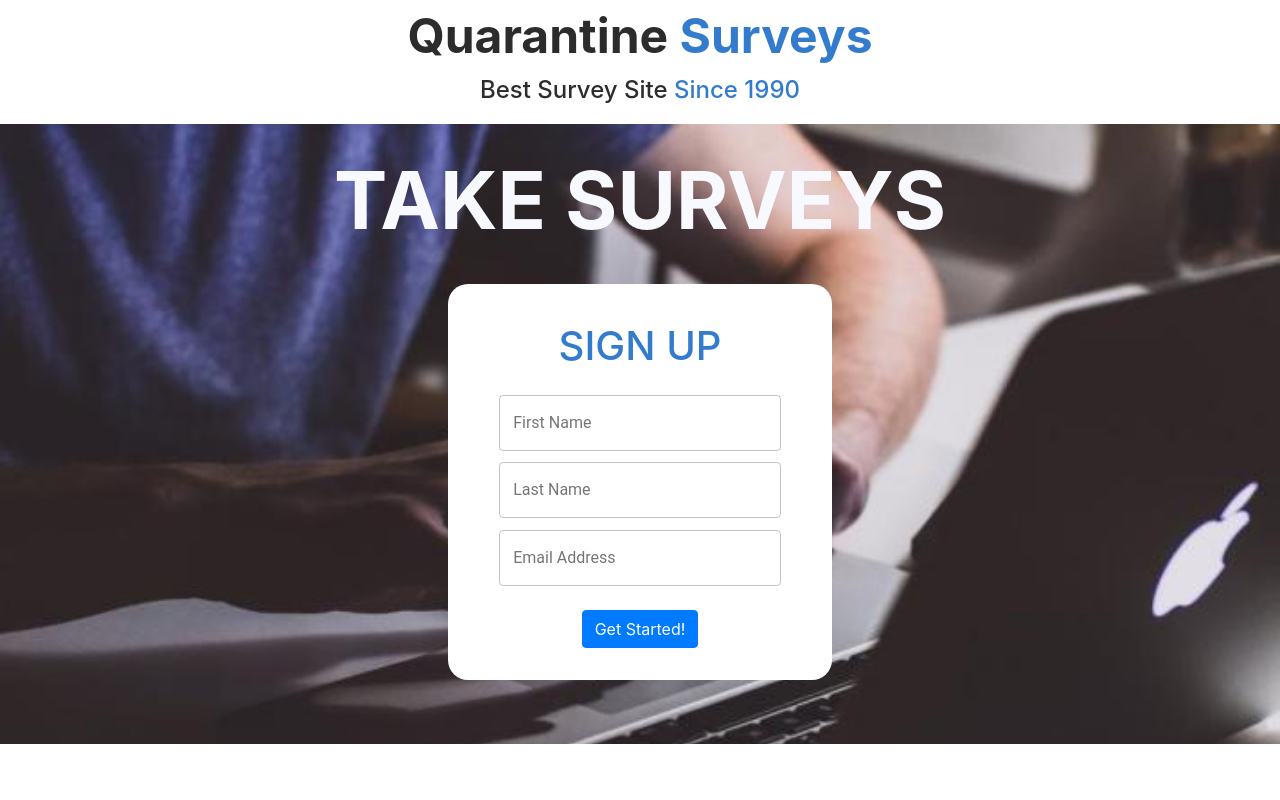
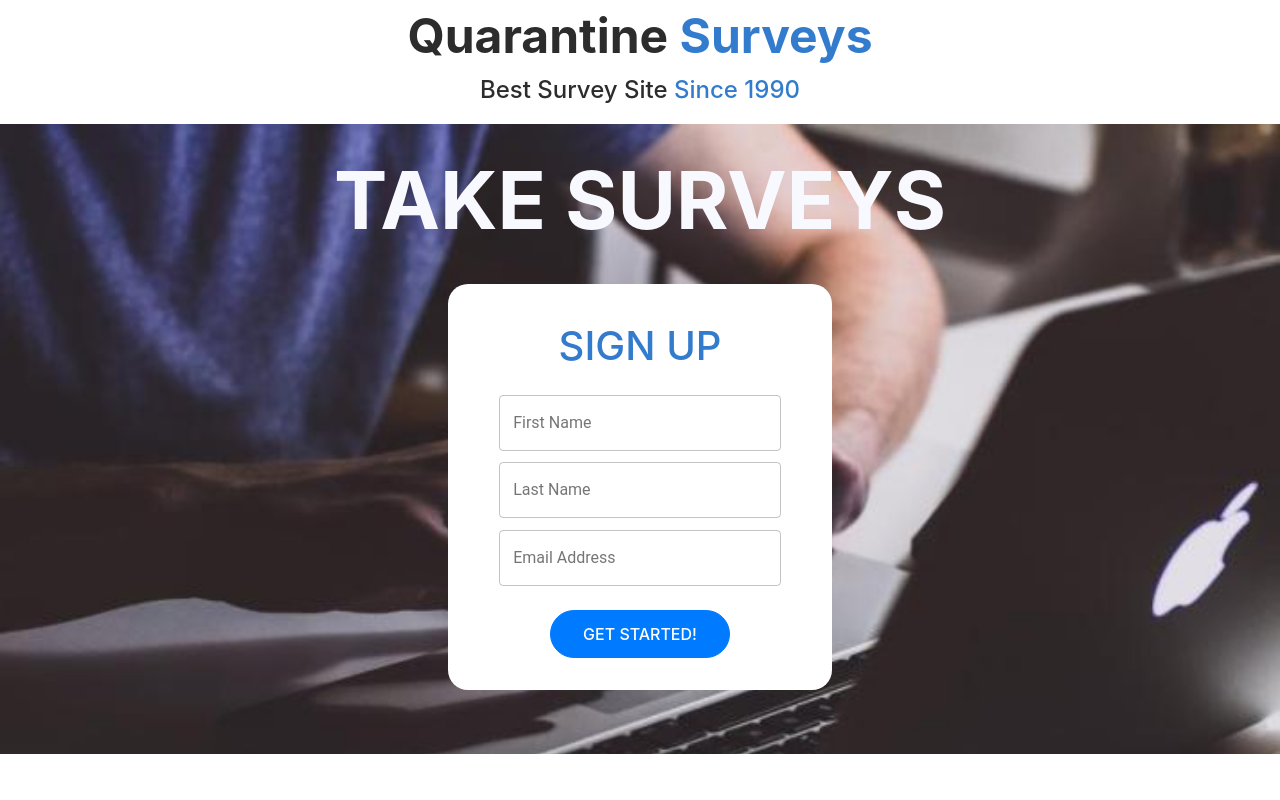
Before and after one commit to Harriet27/CaptainPre, a React (Create React App) app in the folder client/: page / in a window 1280 px wide. Shown: the top 800 px of the page. Built offline with nearby package versions, Linux system fonts and the light colour scheme; no server answers.

Commit message:
even better form UI

```diff
--- a/client/package.json
+++ b/client/package.json
@@ -12,6 +12,7 @@
     "bootstrap": "^4.5.2",
     "mdbreact": "^4.27.0",
     "react": "^16.13.1",
+    "react-bootstrap": "^1.3.0",
     "react-dom": "^16.13.1",
     "react-redux": "^7.2.1",
     "react-router-dom": "^5.2.0",
--- a/client/src/Components/Form.js
+++ b/client/src/Components/Form.js
@@ -1,6 +1,6 @@
 import React, { useEffect, useState } from 'react';
 import { useDispatch, useSelector } from 'react-redux';
-import { Button } from 'reactstrap';
+import { Button, Spinner } from 'react-bootstrap';
 import { addUser, getUser } from '../Redux/Actions/authAction';
 import { formBG } from '../Assets';
 import TextField from '@material-ui/core/TextField';
@@ -88,15 +88,15 @@ const FormTest = () => {
                                 />
                             </div>
                             <div style={styles.button}>
-                                <Button color='primary' onClick={handleSaveUser}>
-                                    {
-                                        loading
-                                        ?
-                                        'Loading...'
-                                        :
-                                        'Get Started!'
-                                    }
-                                </Button>
+                                {
+                                    loading
+                                    ?
+                                    <Spinner animation="border" variant="dark" />
+                                    :
+                                    <Button variant='primary' onClick={handleSaveUser} style={styles.inputButton}>
+                                        GET STARTED!
+                                    </Button>
+                                }
                             </div>
                         </div>
                     </div>
@@ -158,6 +158,11 @@ const styles = {
         justifyContent: 'center',
         width: '100%',
     },
+    inputButton: {
+        fontWeight: '500',
+        borderRadius: '50px',
+        padding: '0.7rem 2rem',
+    },
 };
 
 export default FormTest;
--- a/client/src/Components/GetQuote.js
+++ b/client/src/Components/GetQuote.js
@@ -17,7 +17,7 @@ const GetQuote = () => {
                     Don't Wait - Get Free and Faster Options within minutes.
                 </div>
                 <div style={styles.button}>
-                    <input type='button' value='GET A QUOTE' style={styles.inputButton} onClick={handleScroll} />
+                    <input type='button' value='GET A QUOTE' onClick={handleScroll} style={styles.inputButton} />
                 </div>
             </div>
         </div>
```
Also changed, not shown: 1 other file (tests, documents, lock files or other folders).
